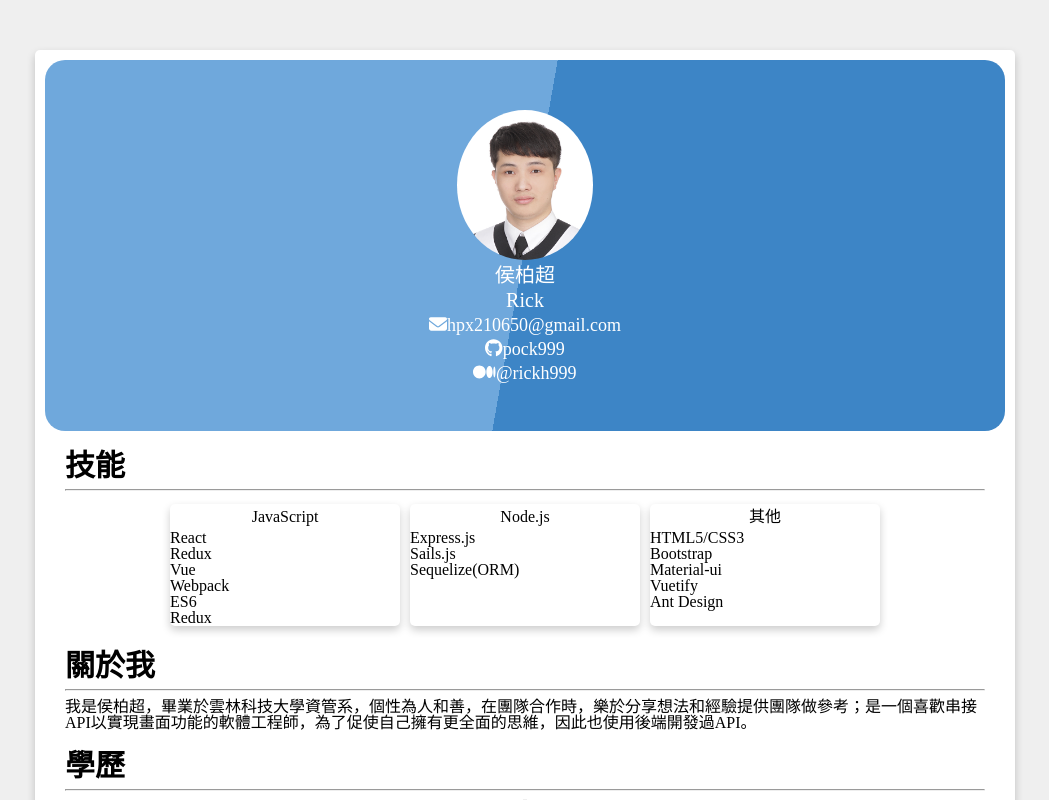
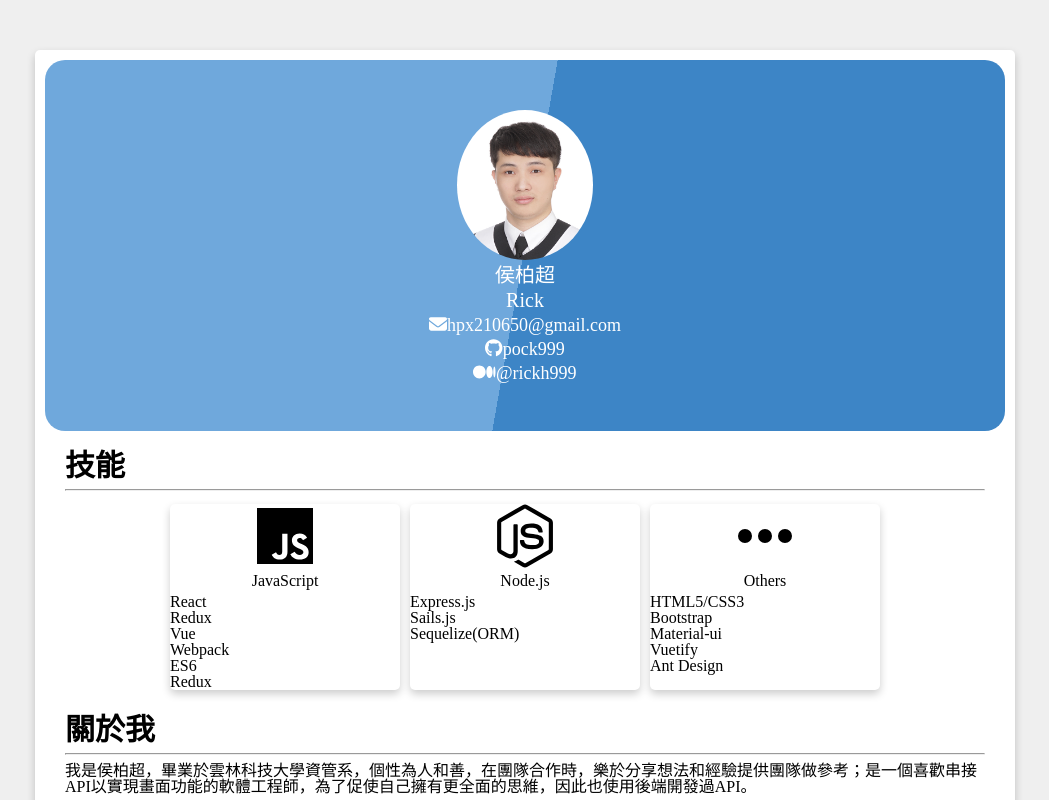
Before and after one commit to pock999/profile, a React app: page / in a window 1280 px wide. Shown: the top 800 px of the page, without its empty margins (125-1174 px from the left). Built offline with nearby package versions, Linux system fonts and the light colour scheme.

Commit message:
✨ feat: card icon

```diff
--- a/data.js
+++ b/data.js
@@ -18,15 +18,18 @@ export default {
   about: `我是侯柏超，畢業於雲林科技大學資管系，個性為人和善，在團隊合作時，樂於分享想法和經驗提供團隊做參考；是一個喜歡串接API以實現畫面功能的軟體工程師，為了促使自己擁有更全面的思維，因此也使用後端開發過API。`,
   skills: [
     {
+      icon: 'js',
       title: 'JavaScript',
       items: ['React', 'Redux', 'Vue', 'Webpack', 'ES6', 'Redux'],
     },
     {
+      icon: 'nodejs',
       title: 'Node.js',
       items: ['Express.js', 'Sails.js', 'Sequelize(ORM)'],
     },
     {
-      title: '其他',
+      icon: 'ellipsis',
+      title: 'Others',
       items: ['HTML5/CSS3', 'Bootstrap', 'Material-ui', 'Vuetify', 'Ant Design'],
     },
   ],
--- a/src/components/Card.jsx
+++ b/src/components/Card.jsx
@@ -1,6 +1,8 @@
 import React from 'react';
 
 import styled from 'styled-components';
+
+import { FontAwesomeIcon } from '@fortawesome/react-fontawesome';
 
 const ComponentStyle = styled.div`
   background-color: white;
@@ -24,6 +26,15 @@ const ComponentStyle = styled.div`
   }
 `;
 
+const IconContainer = styled.div`
+  display: flex;
+  flex-direction: row;
+  justify-content: center;
+  item-align: center;
+
+  font-size: 4em;
+`;
+
 const TitleContainer = styled.div`
   display: flex;
   flex-direction: row;
@@ -39,6 +50,14 @@ const TitleContainer = styled.div`
 export default (props) => (
   <ComponentStyle className="Card" {...props}>
     {
+      props.icon
+      ?
+        <IconContainer>
+          <FontAwesomeIcon icon={props.icon} />
+        </IconContainer>
+      : null
+    }
+    {
       props.title ? <TitleContainer>{props.title}</TitleContainer> : null
     }
     {props.children}
--- a/src/components/Section/Skill.jsx
+++ b/src/components/Section/Skill.jsx
@@ -5,6 +5,9 @@ import styled from 'styled-components';
 import Section from "./index";
 
 import Card from '../Card';
+
+import { faNodeJs, faJs } from '@fortawesome/free-brands-svg-icons';
+import { faEllipsis } from '@fortawesome/free-solid-svg-icons';
 
 const RowStyle = styled.div`
   display: flex;
@@ -20,7 +23,18 @@ export default (props) => (
     <RowStyle>
       {
         props.skills.map(sk =>
-          <Card col={3} key={sk.title} title={sk.title} ma={5}>
+          <Card
+            col={3}
+            key={sk.title}
+            title={sk.title}
+            ma={5}
+            icon={
+              sk.icon === 'js' ? faJs
+              : sk.icon === 'nodejs' ? faNodeJs
+              : sk.icon === 'ellipsis' ? faEllipsis
+              : null
+            }
+          >
             {sk.items.map(item => (<>{item}<br/></>))}
           </Card>
         )
```
